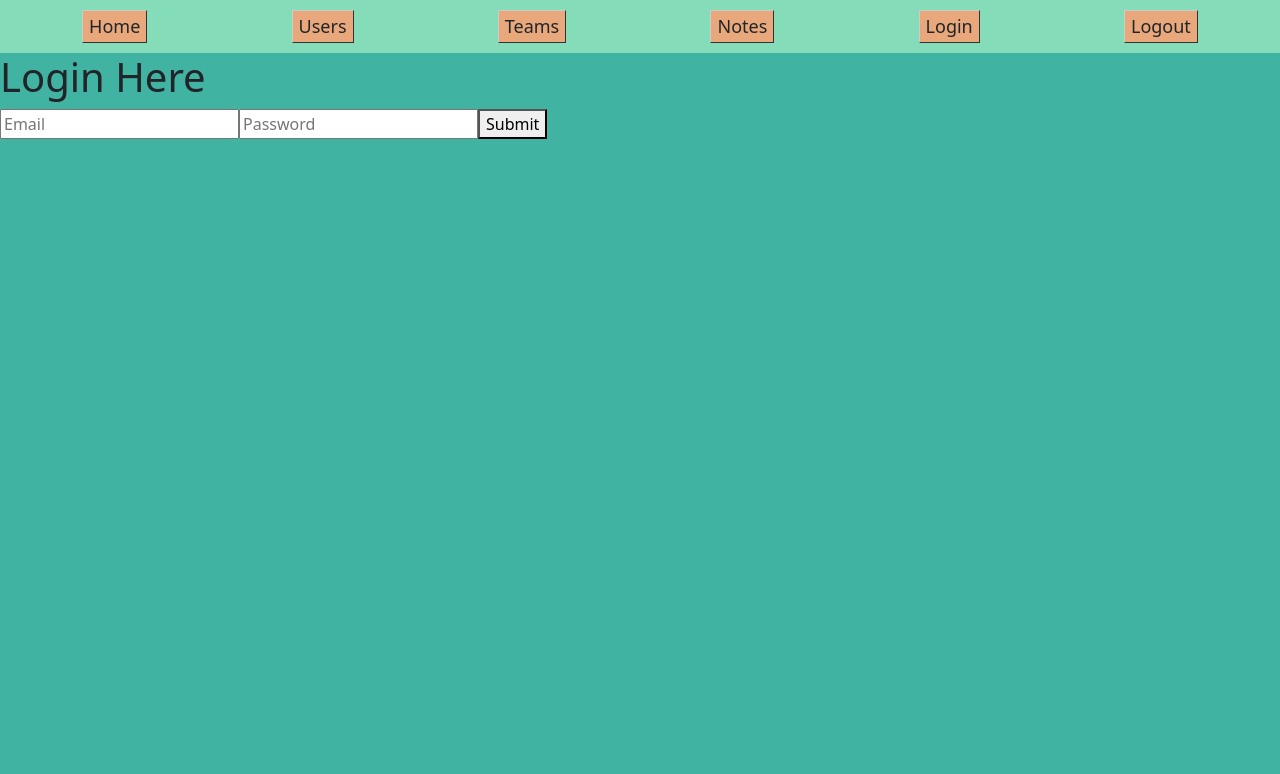
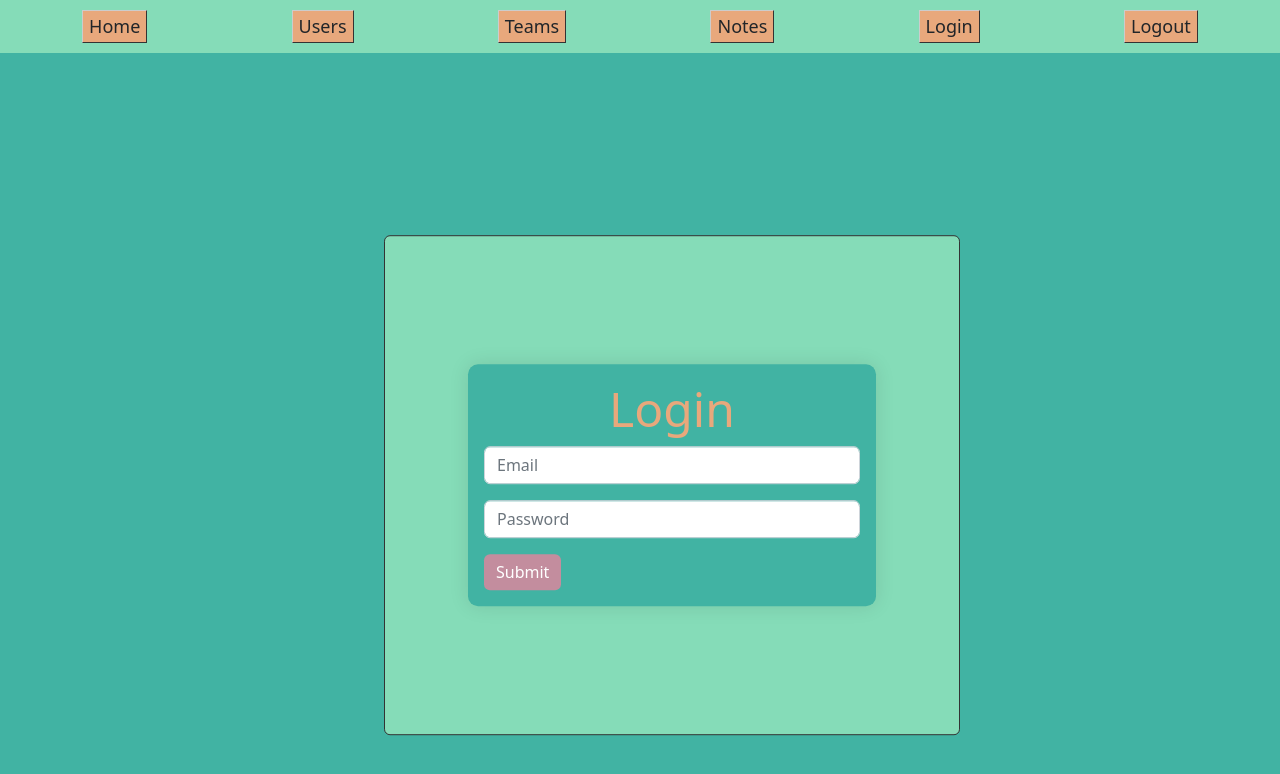
Before and after one commit to NikolaiMarkalainen/Notes, a React (Vite) app in the folder frontend/: page /login in a window 1280 px wide. Shown: the top 774 px of the page. Built offline with nearby package versions, Linux system fonts and the light colour scheme.

Commit message:
a lot of styling

```diff
--- a/frontend/src/App.tsx
+++ b/frontend/src/App.tsx
@@ -20,6 +20,7 @@ const App = () => {
         <Link className='link-dark' to="/login">Login</Link>
         <Link className='link-dark' to ="logout">Logout</Link>
       </div>
+      <>
       <Routes>
         <Route index element={<Home/>}/>
         <Route path="/users" element={<User/>}></Route>
@@ -27,8 +28,8 @@ const App = () => {
         <Route path="/notes" element={<Note/>}></Route>
         <Route path="/login" element={<Login/>}></Route>
         <Route path="/logout" element={<Logout/>}></Route>
-
       </Routes>
+      </>
     </div>
   )
 }
--- a/frontend/src/components/login.tsx
+++ b/frontend/src/components/login.tsx
@@ -2,40 +2,51 @@ import { useState } from "react"
 import { useAppDispatch } from "../hooks";
 import { setMessage, useLoginUserMutation } from "../state";
 import { ErrorType, LoginParams } from "../types";
-
+import { useNavigate } from "react-router-dom";
 export const Login = () => {
     const [username, setUsername] = useState('');
     const [password, setPassword] = useState('');
     const [loginUser, { data, error, isLoading, isError }] = useLoginUserMutation();
     const dispatch = useAppDispatch();
+    const navigate = useNavigate();
     const handleLogin = async (event: React.FormEvent<HTMLFormElement>, data: LoginParams) => {
         event.preventDefault();
         try {
             const response = await loginUser(data).unwrap();
             const message = response.message;
             dispatch(setMessage(message));
-            console.log(response);
+            setTimeout(() => {
+                navigate('/');
+            }, 2000)
         } catch (error:any) {
             const err = error;
             dispatch(setMessage(err.data.message));
         }
     }
         return(
-        <div>
+        <div className="card login-container">
+            <div className="card-body login-card">
+            <h1 className="card-title login-title"> Login </h1>
             <form onSubmit={(e) => handleLogin(e, {username, password})}>
-                <h1> Login Here </h1>
-                <input type="username"
-                placeholder="Email"
-                value={username}
-                onChange={(e) => setUsername(e.target.value)}>
-                </input>
+            <div className="mb-3">
+                    <input type="username"
+                    className="form-control"
+                    placeholder="Email"
+                    value={username}
+                    onChange={(e) => setUsername(e.target.value)}>
+                    </input>
+            </div>
+            <div className="mb-3">
                 <input type="password"
+                className="form-control"
                 placeholder="Password"
                 value={password}
                 onChange={(e) => setPassword(e.target.value)}>
                 </input>
-                <button type="submit">Submit</button>
+            </div>
+                <button className="btn btn-primary" type="submit">Submit</button>
             </form>
+            </div>
         </div>
     )
 }
--- a/frontend/src/components/notification.tsx
+++ b/frontend/src/components/notification.tsx
@@ -7,30 +7,21 @@ import { NotificationContent } from "../types";
 export const Notification = () => {
     const message = useAppSelector(state => state.notification.message);
     const dispatch = useAppDispatch();
+
     console.log(message);
     if (!message) {
         return null;
-      }
-    let style= {
-        border: 'solid',
-        padding: 10,
-        borderWidth: 1,
-        display: 'block'
     };
+
     if (message !== undefined) {
-        style = {
-          ...style,
-          display: "block", // set display to block if message is not undefined
-        };
         setTimeout(() => {
             dispatch(clearMessage());
         }, 5000);
-
-      }
+    }
 
         return(
-            <div style={style}>
-                {message}
-            </div>
+          <div className="notification">
+            <div className="notification-message">{message}</div>
+          </div>
         );
 };
--- a/frontend/src/styles.css
+++ b/frontend/src/styles.css
@@ -50,22 +50,25 @@
     flex-wrap: wrap;
     justify-content: space-between;
     align-content: flex-start;
-    height: 100%;
+    height: calc(100vh - 200px);
+    width: 80%;
     margin-bottom: 20px;
+    overflow-y: auto;
   }
 
 .card {
     border: 1px solid black;
-    width: calc(50% - 10px);
-    height: 50%;
-    margin: 5px;
-    padding: 10px;
+    width: calc(50% - 5%);
+    height: 40%;
+    margin: 2.5%;
+    padding: 2.5%;
     overflow: scroll;
+    overflow-y: auto;
 }
 
 .card-text {
-    height: 300px;
-    width: 50%;
+    height: 60%;
+    width: 100%;
     font-size: 16px;
 }
 .card-button {
@@ -75,9 +78,91 @@
 
 
 .button-container {
-    padding-bottom: 100px;
+    z-index: 1;
+    margin-top: 150px;
     position: fixed;
     bottom: 20px;
     left: 50%;
     transform: translateX(-50%);
   }
+
+  .login-container{
+    background-color: #85dcb8 !important;
+    max-height: 70%;
+    max-width: 70%;
+    position: fixed;
+    top: 50%;
+    left: 50%;
+    transform: translate(-50%, -50%);
+    padding-bottom: 10%;
+    padding-top: 10%;
+    align-items: center;
+    display: flex;
+    justify-content: center;
+    border: 1px solid #333333 !important;
+  }
+
+.login-card{
+    background-color: #41b3a3;
+    width: 80%;
+    height: 80%;
+    max-width: 600px;
+    max-height: 600px;
+    box-shadow: 0 0 20px rgba(0, 0, 0, 0.1);
+    border-radius: 10px;
+    padding: 2%;
+    margin: auto;
+}
+
+.login-title{
+    color:#e8a87c;
+    text-align: center;
+    font-size: 48px;
+    margin-bottom: 20px;
+}
+
+.btn-primary{
+    background-color: #c38d9e !important;
+    border: #85dcb8 !important;
+}
+
+.notification {
+    border: 1px solid #333333;
+    position: fixed;
+    top: 20px;
+    right: 20px;
+    background-color: #e8a87c;
+    color: white;
+    padding: 10px;
+    border-radius: 5px;
+    display: flex;
+    justify-content: space-between;
+    align-items: center;
+    width: 300px;
+    animation: slideIn 0.5s ease-in-out;
+  }
+
+.notification-close {
+    background-color: transparent;
+    border: none;
+    color: white;
+    font-size: 1.2rem;
+    cursor: pointer;
+  }
+
+.notification-close:hover {
+    color: #85dcb8;
+  }
+
+.notification-message {
+    flex-grow: 1;
+    margin-right: 10px;
+  }
+
+@keyframes slideIn {
+    from {
+        transform: translateY(-100%);    }
+    to {
+      transform: translateY(0);
+    }
+  }
```
